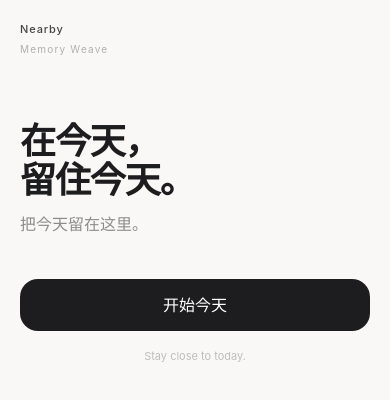
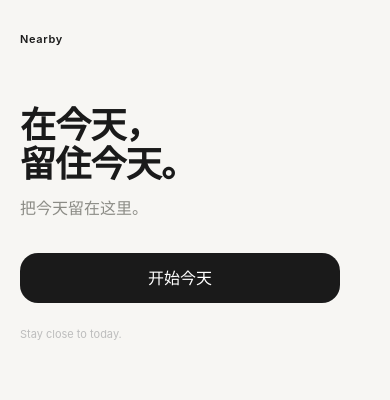
Before and after one commit to hello-morrow/nearby, a Next.js app: page /mobile in a window 390 px wide. Shown: the top 400 px of the page. Built offline with nearby package versions, Linux system fonts and the light colour scheme.

Commit message:
refactor: Mobile Polish + Design System v1.0 — independent 375-430px layout, unified tokens

```diff
--- a/src/app/mobile/layout.tsx
+++ b/src/app/mobile/layout.tsx
@@ -3,16 +3,10 @@
 export default function MobileLayout({ children }: { children: React.ReactNode }) {
   return (
     <div style={{
-      minHeight: '100dvh',
-      backgroundColor: '#F9F8F6',
-      display: 'flex',
-      flexDirection: 'column',
-      maxWidth: '100vw',
-      overflowX: 'hidden',
+      maxWidth:'430px', margin:'0 auto',
+      minHeight:'100dvh', backgroundColor:'#F7F6F3',
     }}>
-      <div style={{ flex: 1, overflow: 'auto' }}>
-        {children}
-      </div>
+      {children}
     </div>
   )
 }
--- a/src/app/mobile/mood/page.tsx
+++ b/src/app/mobile/mood/page.tsx
@@ -3,6 +3,6 @@ import { useRouter } from 'next/navigation'
 import { setDraft } from '@/lib/mobile-store'
 const M=['😊','😌','😭','❤️','🌧️','🌿']
 export default function MobileMood(){const r=useRouter()
-return(<div style={{display:'flex',flexDirection:'column',padding:'20px',minHeight:'100dvh',backgroundColor:'#F9F8F6'}}>
-<h2 style={{fontSize:'28px',fontWeight:700,lineHeight:1.15,color:'#1D1D1F',margin:'8px 0 32px'}}>今天是什么颜色？</h2>
-<div style={{display:'grid',gridTemplateColumns:'repeat(3,1fr)',gap:'12px'}}>{M.map(m=><button key={m} onClick={()=>{setDraft({mood:m});r.push('/mobile/photo')}} style={{height:'64px',borderRadius:'50%',border:'1px solid #E8E5E0',backgroundColor:'#FFFDFB',fontSize:'28px',cursor:'pointer',display:'flex',alignItems:'center',justifyContent:'center'}}>{m}</button>)}</div></div>)}
+return(<div style={{padding:'24px 20px 100px',minHeight:'100dvh',backgroundColor:'#F7F6F3'}}>
+<h2 style={{fontSize:'28px',fontWeight:700,lineHeight:1.15,color:'#1A1A1A',margin:'8px 0 24px'}}>今天的心情</h2>
+<div style={{display:'grid',gridTemplateColumns:'repeat(3,1fr)',gap:'12px'}}>{M.map(m=><button key={m} onClick={()=>{setDraft({mood:m});r.push('/mobile/photo')}} style={{height:'60px',borderRadius:'16px',border:'1px solid #E5E0D8',backgroundColor:'#FFF',fontSize:'26px',cursor:'pointer',display:'flex',alignItems:'center',justifyContent:'center'}}>{m}</button>)}</div></div>)}
--- a/src/app/mobile/page.tsx
+++ b/src/app/mobile/page.tsx
@@ -4,30 +4,27 @@ import Link from 'next/link'
 export default function MobileLanding() {
   return (
     <div style={{
-      display:'flex',flexDirection:'column',
-      padding:'20px 20px 100px',
+      display:'flex', flexDirection:'column',
+      padding:'32px 20px 100px',
       minHeight:'100dvh',
-      backgroundColor:'#F9F8F6',
+      backgroundColor:'#F7F6F3',
     }}>
-      {/* Logo — top left */}
-      <div style={{ marginBottom:'48px' }}>
-        <h1 style={{ fontSize:'11px',fontWeight:500,letterSpacing:'0.08em',color:'#444',margin:0 }}>Nearby</h1>
-        <p style={{ fontSize:'10px',letterSpacing:'0.12em',color:'#B0B0B0',margin:'2px 0 0' }}>Memory Weave</p>
+      {/* Logo */}
+      <div style={{ marginBottom:'40px' }}>
+        <h1 style={{ fontSize:'11px',fontWeight:600,letterSpacing:'0.06em',color:'#1A1A1A',margin:0 }}>Nearby</h1>
       </div>
 
-      {/* Main content — top aligned, not centered */}
-      <div style={{ marginTop:'16px' }}>
+      <div style={{ marginTop:'20px' }}>
         <h2 style={{
           fontSize:'36px',fontWeight:700,lineHeight:1.08,
-          letterSpacing:'-0.03em',color:'#1D1D1F',
-          margin:'0 0 12px 0',
+          letterSpacing:'-0.02em',color:'#1A1A1A',margin:'0 0 12px 0',
         }}>
           在今天，<br />留住今天。
         </h2>
 
         <p style={{
-          fontSize:'16px',lineHeight:1.7,color:'#8C8C8C',
-          margin:'0 0 40px 0',
+          fontSize:'16px',lineHeight:1.6,color:'#8C8C86',
+          margin:'0 0 32px 0',
         }}>
           把今天留在这里。
         </p>
@@ -35,17 +32,17 @@ export default function MobileLanding() {
         <Link
           href="/mobile/write"
           style={{
-            display:'block',width:'100%',
-            height:'52px',backgroundColor:'#1D1D1F',color:'#FFF',
+            display:'block',width:'100%',maxWidth:'320px',
+            height:'50px',backgroundColor:'#1A1A1A',color:'#FFF',
             borderRadius:'18px',fontSize:'16px',fontWeight:500,
-            textDecoration:'none',textAlign:'center',lineHeight:'52px',
+            textDecoration:'none',textAlign:'center',lineHeight:'50px',
           }}
         >
           开始今天
         </Link>
 
         <p style={{
-          fontSize:'11px',color:'#BDBDBD',textAlign:'center',marginTop:'16px',
+          fontSize:'11px',color:'#BDBDBD',marginTop:'24px',
         }}>
           Stay close to today.
         </p>
--- a/src/components/MemoryButton.tsx
+++ b/src/components/MemoryButton.tsx
@@ -1,4 +1,4 @@
-import { colors, radius, motion } from '@/tokens'
+import { colors, radius } from '@/tokens'
 
 interface MemoryButtonProps {
   children: React.ReactNode
@@ -18,11 +18,11 @@ export default function MemoryButton({ children, onClick, disabled, style }: Mem
         borderRadius: radius.button,
         fontSize: '16px', fontWeight: 500,
         border: 'none',
-        backgroundColor: disabled ? '#D9D9D9' : colors.ink,
+        backgroundColor: disabled ? '#D9D9D9' : '#1A1A1A',
         color: '#FFF',
         cursor: disabled ? 'not-allowed' : 'pointer',
         lineHeight: '60px',
-        transition: `opacity ${motion}, transform ${motion}`,
+        transition: 'opacity 180ms ease, transform 180ms ease',
         ...style,
       }}
       onMouseEnter={(e) => { if(!disabled) e.currentTarget.style.opacity = '0.95' }}
--- a/src/components/MemoryCard.tsx
+++ b/src/components/MemoryCard.tsx
@@ -3,7 +3,7 @@ import { colors, radius, shadow } from '@/tokens'
 export default function MemoryCard({ children, style }: { children: React.ReactNode; style?: React.CSSProperties }) {
   return (
     <div style={{
-      backgroundColor: colors.surface,
+      backgroundColor: '#FFFDFB',
       borderRadius: radius.card,
       boxShadow: shadow,
       ...style,
--- a/src/components/MemoryUpload.tsx
+++ b/src/components/MemoryUpload.tsx
@@ -38,8 +38,8 @@ export default function MemoryUpload({ image, onChange }: MemoryUploadProps) {
       style={{
         width:'100%', aspectRatio:'4/3',
         borderRadius: radius.card,
-        border: `1px dashed ${hover ? colors.ink : '#DED8CF'}`,
-        backgroundColor: hover ? '#FCFAF5' : colors.surface,
+        border: `1px dashed ${hover ? '#1A1A1A' : '#DED8CF'}`,
+        backgroundColor: hover ? '#FCFAF5' : '#FFFDFB',
         display:'flex', flexDirection:'column', justifyContent:'center', alignItems:'center',
         cursor:'pointer', gap:'8px',
         transition: `background 220ms ease, border-color 220ms ease`,
--- a/src/styles/tokens.css
+++ b/src/styles/tokens.css
@@ -1,80 +1,42 @@
-/* ═══════════════════════════════════════════
-   Nearby Design System — Visual Language (Ch 1)
-   ═══════════════════════════════════════════ */
+/* ═══════════════════════════════════════
+   Nearby Design System v1.0
+   ═══════════════════════════════════════ */
 
 :root {
-  /* ── Colors (6 色系统) ── */
-  --paper:            #F9F8F6;   /* 全站背景 — 奶油白 */
-  --surface:          #FFFDFB;   /* Card 背景 */
-  --ink:              #1D1D1F;   /* 主文字 */
-  --gray:             #8C8C8C;   /* 副标题/辅助文字 */
-  --gold:             #D4A373;   /* 强调色 — Memory Gold */
-  --green:            #88A97A;   /* 品牌色 — Memory Green */
+  /* Colors */
+  --bg:        #F7F6F3;
+  --text:      #1A1A1A;
+  --secondary: #8C8C86;
+  --green:     #9AA889;
+  --warm:      #D8B37A;
 
-  /* ── Shadow (全站唯一) ── */
-  --shadow:           0 10px 30px rgba(0, 0, 0, 0.05);
+  /* Radius */
+  --radius-card:   24px;
+  --radius-button: 18px;
+  --radius-input:  20px;
 
-  /* ── Radius ── */
-  --radius-card:      24px;
-  --radius-button:    18px;
-  --radius-input:     24px;
+  /* Spacing */
+  --s-8:   8px;
+  --s-16:  16px;
+  --s-24:  24px;
+  --s-32:  32px;
+  --s-48:  48px;
+  --s-64:  64px;
 
-  /* ── Typography ── */
-  --font-sans:        'Inter', 'PingFang SC', -apple-system, BlinkMacSystemFont, 'Segoe UI', Roboto, sans-serif;
-  --font-mono:        'JetBrains Mono', 'Consolas', 'Monaco', monospace;
+  /* Typography */
+  --ff-sans: 'Inter','PingFang SC',-apple-system,BlinkMacSystemFont,'Segoe UI',Roboto,sans-serif;
 
-  --text-h1:          64px;
-  --text-h2:          40px;
-  --text-body:        18px;
-  --text-caption:     14px;
-
-  --weight-bold:      700;
-  --weight-semibold:  600;
-  --weight-regular:   400;
-
-  --leading-h1:       1.1;
-  --leading-body:     1.7;
-  --leading-caption:  1.5;
-
-  /* ── Spacing ── */
-  --space-24:         24px;
-  --space-32:         32px;
-  --space-40:         40px;
-  --space-48:         48px;
-  --space-64:         64px;
-  --space-80:         80px;
-
-  /* ── Motion ── */
-  --motion:           220ms ease;
+  /* Shadow */
+  --shadow: 0 4px 20px rgba(0,0,0,0.05);
 }
 
-/* ── Reset ── */
-*,*::before,*::after { box-sizing: border-box; }
-
-html {
-  -webkit-font-smoothing: antialiased;
-  -moz-osx-font-smoothing: grayscale;
-}
+* { box-sizing: border-box; }
 
 body {
   margin: 0;
   padding: 0;
-  font-family: var(--font-sans);
-  background-color: var(--paper);
-  color: var(--ink);
-  line-height: var(--leading-body);
-  font-size: var(--text-body);
-  font-weight: var(--weight-regular);
+  font-family: var(--ff-sans);
+  background: var(--bg);
+  color: var(--text);
+  -webkit-font-smoothing: antialiased;
 }
-
-/* ── Utility classes ── */
-.card {
-  background-color: var(--surface);
-  border-radius: var(--radius-card);
-  box-shadow: var(--shadow);
-}
-
-.btn {
-  border-radius: var(--radius-button);
-  transition: transform var(--motion), opacity var(--motion);
-}
```
Also changed, not shown: src/app/mobile/photo/page.tsx (+7 -7 lines), src/app/mobile/preview/page.tsx (+8 -9 lines), src/app/mobile/timeline/page.tsx (+9 -8 lines), src/app/mobile/write/page.tsx (+13 -5 lines), src/tokens.ts (+14 -51 lines).
